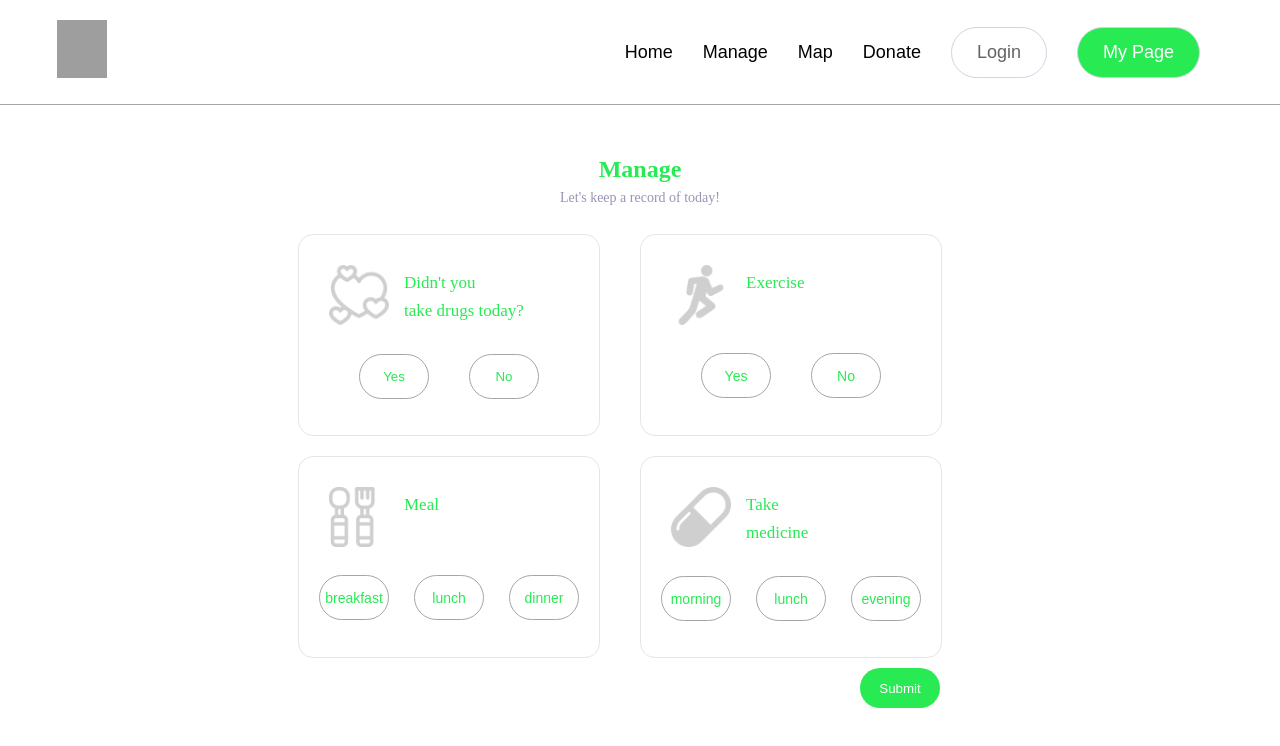
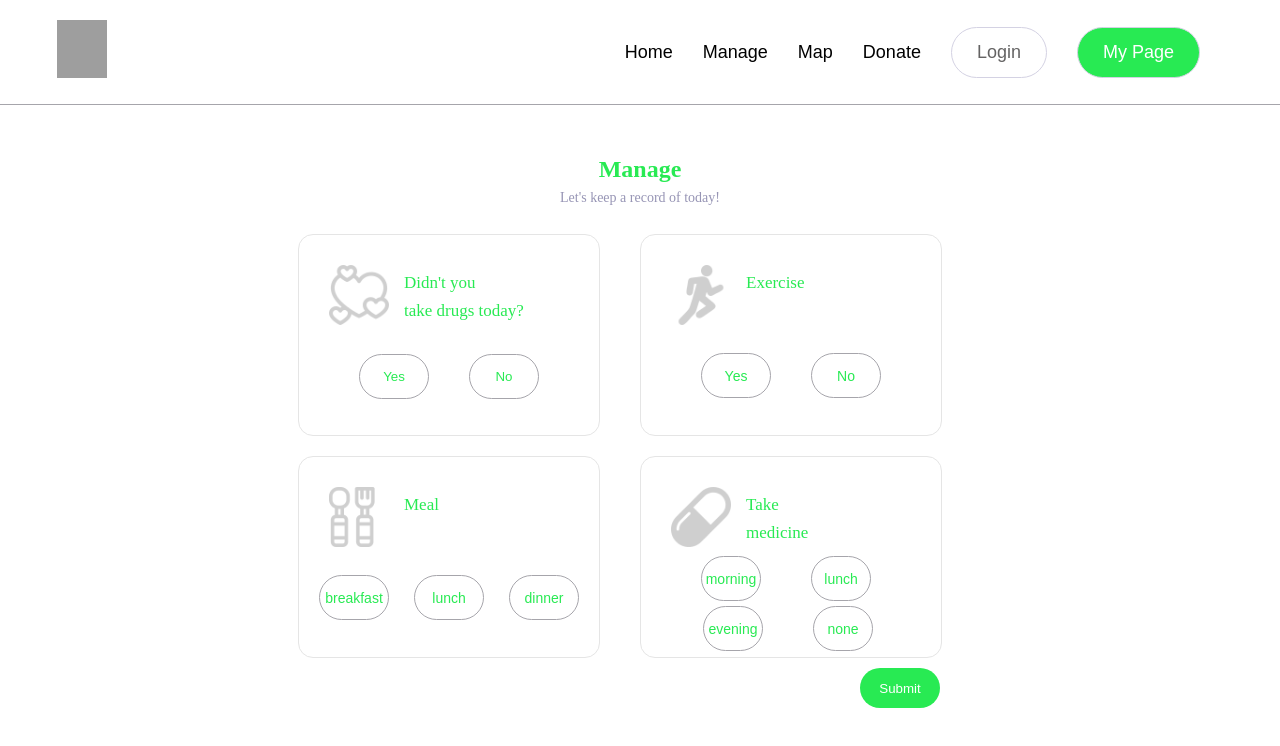
Before and after one commit to DrugEscape/DrugEscape-Frontend, a React (Vite) app: page /manage in a window 1280 px wide. Shown: the top 746 px of the page. Built offline with nearby package versions, Linux system fonts and the light colour scheme; grey boxes are pictures that could not be loaded.

Commit message:
manage name,value값 설정

```diff
--- a/package.json
+++ b/package.json
@@ -11,6 +11,7 @@
   },
   "dependencies": {
     "@react-google-maps/api": "^2.19.2",
+    "axios": "^1.6.5",
     "chart.js": "^4.4.1",
     "react": "^18.2.0",
     "react-chartjs-2": "^5.2.0",
--- a/src/App.tsx
+++ b/src/App.tsx
@@ -6,9 +6,35 @@ import Map from './component/Map'
 import Donate from './component/Donate'
 import Report from './component/report'
 import { BrowserRouter, Route, Routes} from 'react-router-dom'
+import { useState } from 'react'
+import axios from 'axios'
 
 function App() {
+  const [data, setData] = useState<Record<string, boolean>>({
+    stopDrug1: false,
+    stopDrug2: false,
+    exercise1: false,
+    exercise2: false,
+    meal1: false,
+    meal2: false,
+    meal3: false,
+    medicine1: false,
+    medicine2: false,
+    medicine3: false,
+  });
 
+
+  const handleChange = (name: string, value: boolean) => {
+     setData(prevData => ({ ...prevData, [name]: value})); // name, value값을 onChange함수에 넣어줌
+
+  }
+ const handleSubmit = async () => {
+  await axios.post('/api/data', data, {
+    headers: {
+      'Content-Type': 'application/json',
+    },
+  });
+};
   return (
     <>
    <BrowserRouter>
@@ -17,7 +43,7 @@ function App() {
       <Header />
       <Routes>
         <Route path='/' element={<Home />}></Route>
-        <Route path='/manage' element={<Manage/>}></Route>
+        <Route path='/manage' element={<Manage onChange={handleChange} onSubmit={handleSubmit}/>}></Route>
         <Route path='/map' element={<Map/>}></Route>
         <Route path='/donate' element={<Donate/>}></Route>
         <Route path='/report' element={<Report/>}></Route>
--- a/src/component/header.tsx
+++ b/src/component/header.tsx
@@ -6,11 +6,7 @@ import { useState, useEffect } from 'react';
 function Header(){
     console.log(window.location.origin);
     const handleLogin = () => {
-        const clientId = import.meta.env.VITE_GOOGLE_OAUTH_API_KEY; // .env 파일에서 Google OAuth 클라이언트 ID를 불러옵니다.
-        const redirectUri = encodeURIComponent(window.location.origin); // 리다이렉트 URI는 현재 페이지의 원점(프로토콜 + 호스트 + 선택적 포트)입니다.
-        const scope = encodeURIComponent('profile email'); // Google 로그인에서 요청할 스코프입니다.
-        const responseType = 'token'; // 응답 유형입니다. 'token'은 액세스 토큰을 의미합니다.
-        const url = `https://accounts.google.com/o/oauth2/v2/auth?client_id=${clientId}&redirect_uri=${redirectUri}&scope=${scope}&response_type=${responseType}`;
+        const url = `https://accounts.google.com/o/oauth2/v2/auth?client_id=902025458863-clfbloilmkds2mfs5bj6lhjeg0rhh32c.apps.googleusercontent.com&redirect_uri=http://localhost:5173/drugescape/LoginSignup&response_type=code&scope=https://www.googleapis.com/auth/userinfo.profile%20https://www.googleapis.com/auth/userinfo.email`;
 
         window.location.href = url; // Google 로그인 페이지로 리다이렉트합니다.
 
--- a/src/component/manage.tsx
+++ b/src/component/manage.tsx
@@ -4,13 +4,25 @@ import exercise from '../assets/exercise.png';
 import meal from '../assets/spoon-and-fork.png';
 import pill from '../assets/pill.png';
 import { useState } from 'react';
+interface ManageProps {
+    onChange: (name: string, value: boolean) => void;
+    onSubmit: () => void;
 
-function Manage(){
+}
+
+function Manage({onChange, onSubmit} : ManageProps){
     const [isCheck,setIsCheck] = useState<Record<string, boolean>>({});
     function handleChange(event: React.MouseEvent<HTMLButtonElement>) {
-        const { id } = event.target as HTMLButtonElement;
         event.preventDefault();
-        setIsCheck(preisCheck => ({ ...preisCheck, [id]: !preisCheck[id] }));
+        const { name, value } = event.target as HTMLButtonElement; // 버튼 이벤트 받아서 name, value값으로 구분
+        onChange(name, JSON.parse(value)); // name, value값을 onChange함수에 넣어줌
+        const { id } = event.target as HTMLButtonElement;  // 버튼 이벤트 받아서 id값으로 구분
+
+        setIsCheck(preisCheck => ({ ...preisCheck, [id]: !preisCheck[id] })); // 버튼 클릭시 색깔 변화
+    }
+    function handleSubmit(event: React.FormEvent<HTMLFormElement>){
+        event.preventDefault();
+        onSubmit();
     }
     return(
         <>
@@ -19,20 +31,20 @@ function Manage(){
                 <p id="manage-font">Manage</p>
                 <p id="manage-servefont">Let's keep a record of today!</p>
             </div>
-            <form>
+            <form onSubmit={handleSubmit}>
             <div id="manage-content">
                 <div id='manage-content1'>
                     <img className="manage-img" src={heart}/>
                     <p className="manage-p">Didn't you</p>
                     <p className='manage-p'>take drugs today?</p>
-                    <button id='stopDrug-btn1' onClick={handleChange} className={isCheck['stopDrug-btn1'] ? 'checked' : ''}>Yes</button>
-                    <button id='stopDrug-btn2' onClick={handleChange} className={isCheck['stopDrug-btn2'] ? 'checked' : ''}>No</button>
+                    <button id='stopDrug-btn1' onClick={handleChange} name='stopDrug1' value={'true'}  className={isCheck['stopDrug-btn1'] ? 'checked' : ''}>Yes</button>
+                    <button id='stopDrug-btn2' onClick={handleChange} name='stopDrug2' value={'true'} className={isCheck['stopDrug-btn2'] ? 'checked' : ''}>No</button>
                 </div>
                 <div id='manage-content2'>
                     <img className="manage-img" src={exercise}/>
                     <p className="manage-p">Exercise</p>
-                    <button id='exercise-btn1' onClick={handleChange} className={isCheck['exercise-btn1'] ? 'checked' : ''} >Yes</button>
-                    <button id='exercise-btn2' onClick={handleChange} className={isCheck['exercise-btn2'] ? 'checked' : ''}>No</button>
+                    <button id='exercise-btn1' onClick={handleChange} name="exercise-btn1" value={'true'}className={isCheck['exercise-btn1'] ? 'checked' : ''} >Yes</button>
+                    <button id='exercise-btn2' onClick={handleChange} name="exercise-btn2" value={'true'}className={isCheck['exercise-btn2'] ? 'checked' : ''}>No</button>
 
                 </div>
             </div>
@@ -41,20 +53,21 @@ function Manage(){
                 <div id='manage-b-content1'>
                     <img className="manage-img" src={meal}/>
                     <p className="manage-p">Meal</p>
-                    <button id='meal-btn1' onClick={handleChange} className={isCheck['meal-btn1'] ? 'checked' : ''}>breakfast</button>
-                    <button id='meal-btn2' onClick={handleChange} className={isCheck['meal-btn2'] ? 'checked' : ''}>lunch</button>
-                    <button id='meal-btn3' onClick={handleChange} className={isCheck['meal-btn3'] ? 'checked' : ''}>dinner</button>
+                    <button id='meal-btn1' onClick={handleChange} name="meal1" value={'true'} className={isCheck['meal-btn1'] ? 'checked' : ''}>breakfast</button>
+                    <button id='meal-btn2' onClick={handleChange} name="meal2" value={'true'} className={isCheck['meal-btn2'] ? 'checked' : ''}>lunch</button>
+                    <button id='meal-btn3' onClick={handleChange} name="meal3" value={'true'} className={isCheck['meal-btn3'] ? 'checked' : ''}>dinner</button>
                 </div>
                 <div id='manage-b-content2'>
                     <img className="manage-img" src={pill}/>
                     <p className="manage-p">Take</p>
                     <p className='manage-p'>medicine</p>
-                    <button id='tm-btn1' onClick={handleChange} className={isCheck['tm-btn1'] ? 'checked' : ''} >morning</button>
-                    <button id='tm-btn2' onClick={handleChange} className={isCheck['tm-btn2'] ? 'checked' : ''}>lunch</button>
-                    <button id='tm-btn3' onClick={handleChange} className={isCheck['tm-btn3'] ? 'checked' : ''}>evening</button>
+                    <button id='tm-btn1' onClick={handleChange} name="medicine1" value={'true'} className={isCheck['tm-btn1'] ? 'checked' : ''} >morning</button>
+                    <button id='tm-btn2' onClick={handleChange} name="medicine2" value={'true'} className={isCheck['tm-btn2'] ? 'checked' : ''}>lunch</button>
+                    <button id='tm-btn3' onClick={handleChange} name="medicine3"  value={'true'} className={isCheck['tm-btn3'] ? 'checked' : ''}>evening</button>
+                    <button id='tm-btn4' onClick={handleChange} name="medicine-none" value={'false'}className={isCheck['tm-btn4'] ? 'checked' : ''}>none</button>
                 </div>
             </div>
-            <button type='submit' id="manage-btn">Submit</button>
+                 <button type='submit' id="manage-btn">Submit</button>
             </form>
 
 
--- a/src/manage.css
+++ b/src/manage.css
@@ -120,28 +120,43 @@ html, body, *{
     border:1px solid #A6A5AB;
     left:25px;
 }
-#tm-btn1,#tm-btn2,#tm-btn3{
+#tm-btn1,#tm-btn2{
     font-size: 14px;
     position: relative;
-    top:63px;
-    width:70px;
+    top:43px;
+    width:60px;
     height:45px;
     border-radius: 30px;
     background-color: white;
 }
+#tm-btn3,#tm-btn4{
+    font-size: 14px;
+    position: relative;
+    width:60px;
+    height:45px;
+    border-radius: 30px;
+    background-color: white;
+    top:93px;
+}
 #tm-btn1{
-    right:25px;
+    left:30px;
     color:#28EA53;
     border:1px solid #A6A5AB;
 }
 #tm-btn2{
+    left:80px;
     color:#28EA53;
     border:1px solid #A6A5AB;
 }
 #tm-btn3{
+    right:88px;
     color:#28EA53;
     border:1px solid #A6A5AB;
-    left:25px;
+}
+#tm-btn4{
+    right:38px;
+    color:#28EA53;
+    border:1px solid #A6A5AB;
 }
 #stopDrug-btn1,#stopDrug-btn2{
     position: relative;
@@ -159,7 +174,7 @@ html, body, *{
 #stopDrug-btn1.checked,#stopDrug-btn2.checked,
 #exercise-btn1.checked,#exercise-btn2.checked,
 #meal-btn1.checked,#meal-btn2.checked,#meal-btn3.checked,
-#tm-btn1.checked,#tm-btn2.checked,#tm-btn3.checked
+#tm-btn1.checked,#tm-btn2.checked,#tm-btn3.checked,#tm-btn4.checked
 {
     background-color: #28EA53;
     color:white;
```
Also changed, not shown: src/component/Map.tsx (+56 -9 lines), 1 other file (tests, documents, lock files or other folders).
